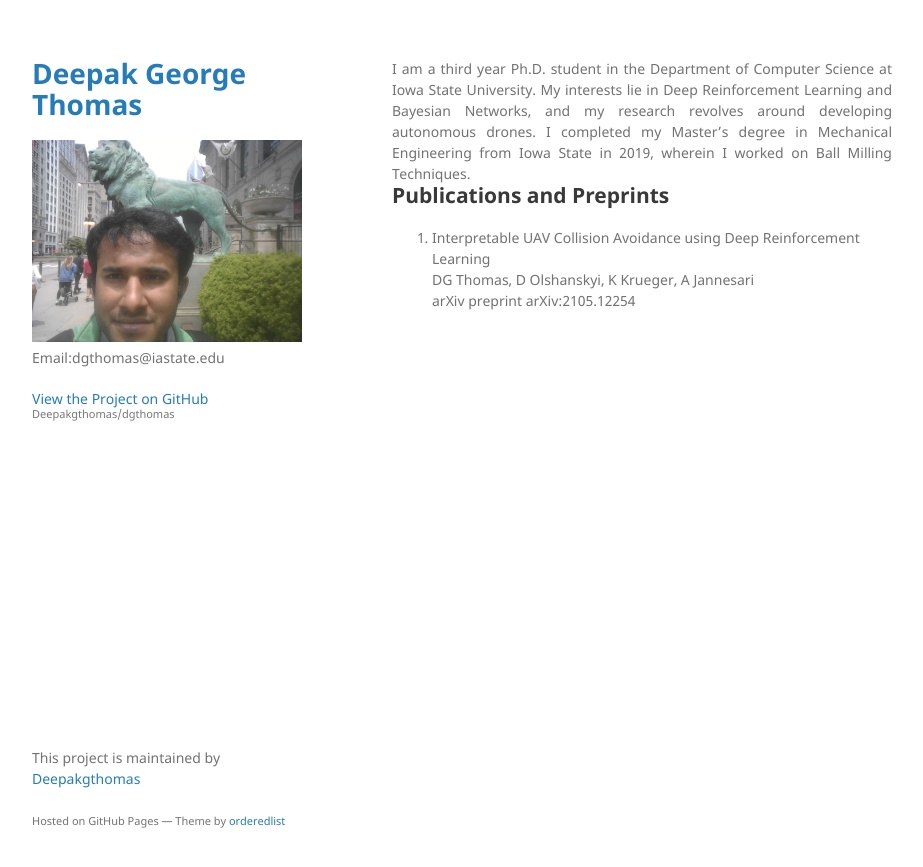
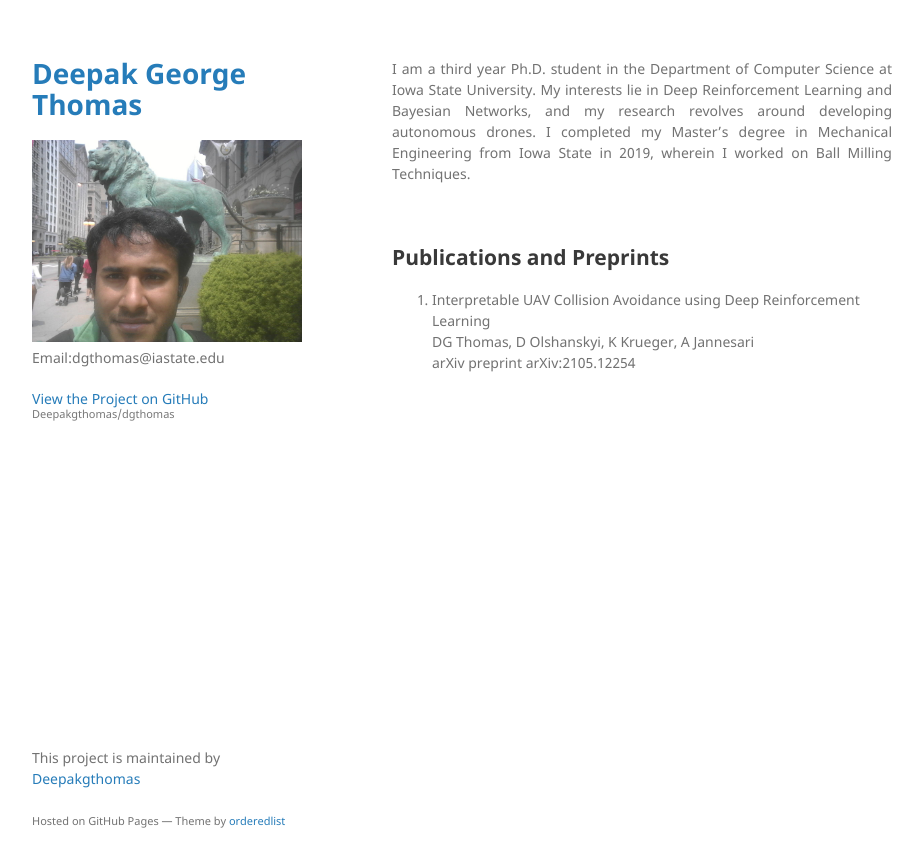
Before and after one commit to Deepakgthomas/dgthomas, a Jekyll site: the page built from index.md, in a window 1280 px wide. Shown: the top 867 px of the page, without its empty margins (178-1101 px from the left). Built offline with Jekyll 4.4.1, drawn with Linux system fonts in a browser that asks for light colours; our own code applies the rules of GitHub Pages for plain Markdown files.

Commit message:
Update index.md

```diff
--- a/index.md
+++ b/index.md
@@ -1,4 +1,4 @@
-<div style="text-align: justify">I am a third year Ph.D. student in the Department of Computer Science at Iowa State University. My interests lie in Deep Reinforcement Learning and Bayesian Networks, and my research revolves around developing autonomous drones. I completed my Master’s degree in Mechanical Engineering from Iowa State in 2019, wherein I worked on Ball Milling Techniques.</div>
+<div style="text-align: justify">I am a third year Ph.D. student in the Department of Computer Science at Iowa State University. My interests lie in Deep Reinforcement Learning and Bayesian Networks, and my research revolves around developing autonomous drones. I completed my Master’s degree in Mechanical Engineering from Iowa State in 2019, wherein I worked on Ball Milling Techniques.</div><br><br>
 
 ## Publications and Preprints
 
```
